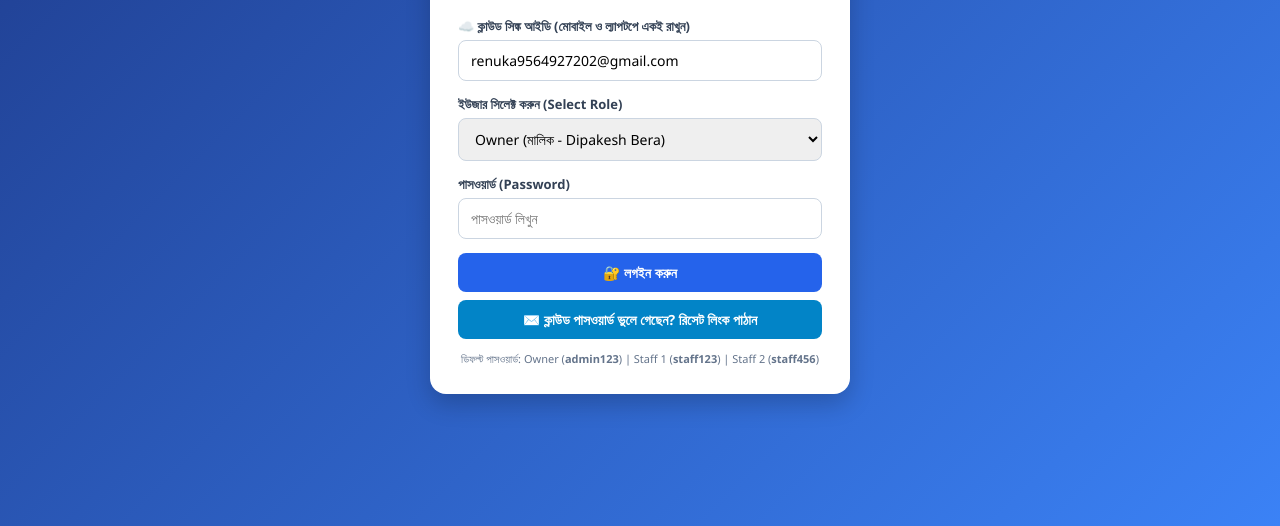
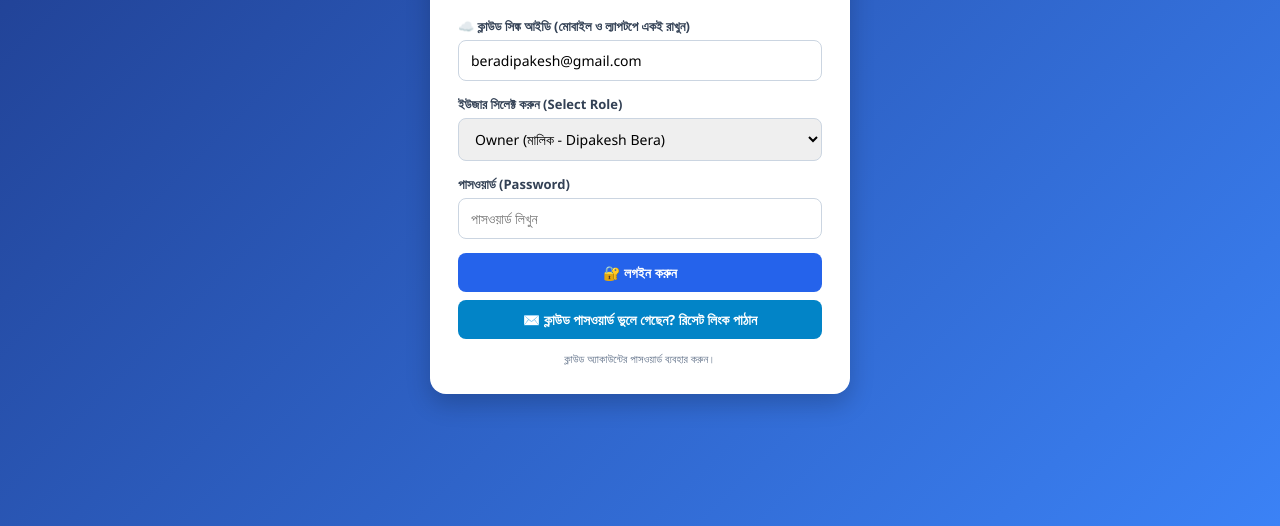
Before and after one commit to beradipakesh/renuka-telecom-android, a plain HTML site: page site/index.html in a window 1280 px wide. Shown: the part 274-800 px from the top of the page. Drawn offline with nearby package versions, Linux system fonts and the light colour scheme.

Commit message:
Show correct owner cloud email on login page

```diff
--- a/site/index.html
+++ b/site/index.html
@@ -119,7 +119,7 @@
 
             <div class="form-group">
                 <label>☁️ ক্লাউড সিঙ্ক আইডি (মোবাইল ও ল্যাপটপে একই রাখুন)</label>
-                <input type="text" id="sync-id-input" class="form-control" value="renuka9564927202@gmail.com" placeholder="আপনার ইমেইল বা আইডি দিন">
+                <input type="text" id="sync-id-input" class="form-control" value="beradipakesh@gmail.com" placeholder="আপনার ইমেইল বা আইডি দিন">
             </div>
 
             <div class="form-group">
@@ -139,9 +139,7 @@
             <button onclick="loginUser()" class="btn btn-primary">🔐 লগইন করুন</button>
             <button onclick="sendCloudPasswordReset()" class="btn btn-info" style="width:100%; margin-top:8px;">✉️ ক্লাউড পাসওয়ার্ড ভুলে গেছেন? রিসেট লিংক পাঠান</button>
             <p id="login-error" style="color:#dc2626; font-size:13px; text-align:center; margin-top:8px;" class="hidden">ভুল পাসওয়ার্ড! আবার চেষ্টা করুন।</p>
-            <p style="font-size:11px; color:#64748b; text-align:center; margin-top:12px;">
-                ডিফল্ট পাসওয়ার্ড: Owner (<b>admin123</b>) | Staff 1 (<b>staff123</b>) | Staff 2 (<b>staff456</b>)
-            </p>
+            <p style="font-size:11px; color:#64748b; text-align:center; margin-top:12px;">ক্লাউড অ্যাকাউন্টের পাসওয়ার্ড ব্যবহার করুন।</p>
         </div>
     </div>
 
```
